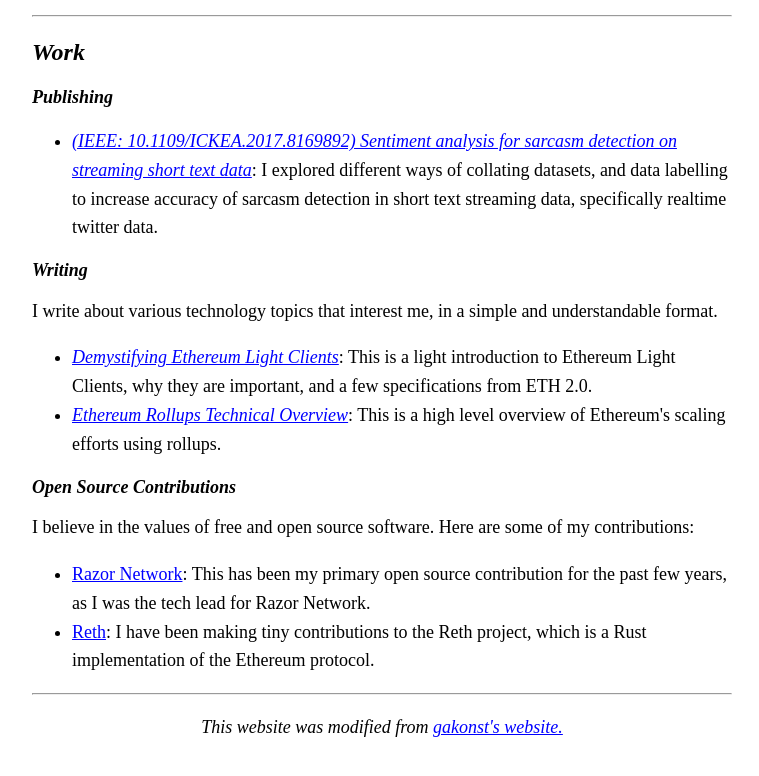
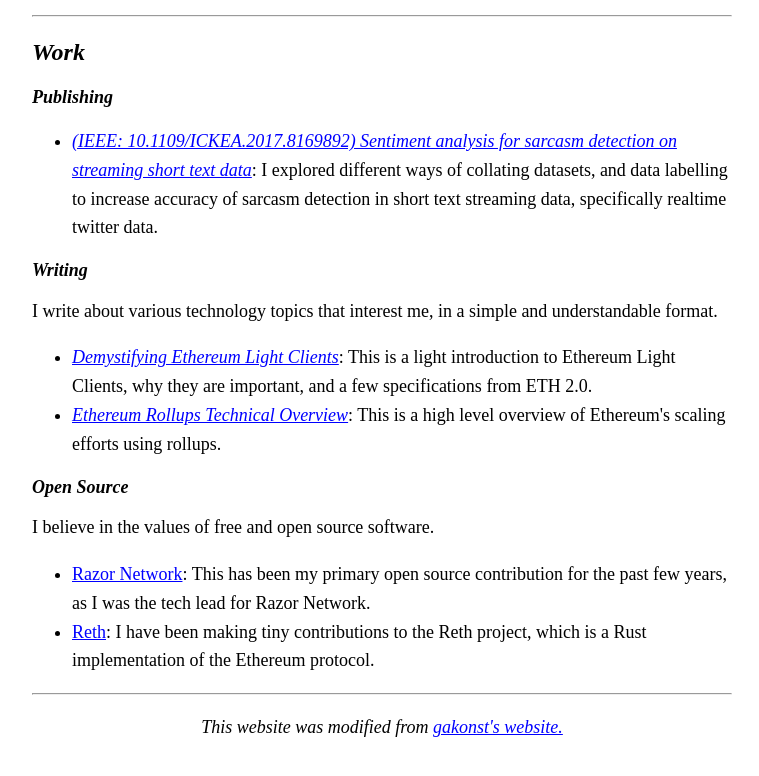
Before and after one commit to SkandaBhat/skandabhat.github.io, a plain HTML site: page index.html in a window 1280 px wide. Shown: the part 348-1124 px from the top of the page, without its empty margins (258-1017 px from the left). Drawn offline with Linux system fonts and the light colour scheme.

Commit message:
minor copy fixes across the board

```diff
--- a/index.html
+++ b/index.html
@@ -5,7 +5,7 @@
     <meta name="viewport" content="width=device-width, initial-scale=1" />
     <meta
       name="description"
-      content="Skanda Bhat"
+      content="Tech Lead, Developer, Strategist, Entrepreneur"
     />
 
     <title>Skanda Bhat</title>
@@ -74,6 +74,7 @@
                            ><i>Demystifying Ethereum Light Clients</i></a
                        >: This is a light introduction to Ethereum Light Clients, why they are important, and a few specifications from ETH 2.0.
                     </li>
+
                     <li>
                         <a href="https://paragraph.xyz/@skandabhat/ethereum-rollups-technical-overview"
                            ><i>Ethereum Rollups Technical Overview</i></a
@@ -84,15 +85,16 @@
         </div>
 
         <div id = "open-source">
-            <h2>Open Source Contributions</h2>
+            <h2>Open Source</h2>
 
-            I believe in the values of free and open source software. Here are some of my contributions:
+            I believe in the values of free and open source software.
 
             <div>
                 <ul>
                     <li>
                         <a href="https://github.com/razor-network" target="_blank" rel="noopener noreferrer">Razor Network</a>: This has been my primary open source contribution for the past few years, as I was the tech lead for Razor Network.
                     </li>
+
                     <li>
                         <a href="https://github.com/paradigmxyz/reth/pulls?q=author%3ASkandaBhat+" target="_blank" rel="noopener noreferrer">Reth</a>: I have been making tiny contributions to the Reth project, which is a Rust implementation of the Ethereum protocol.
                     </li>
```
